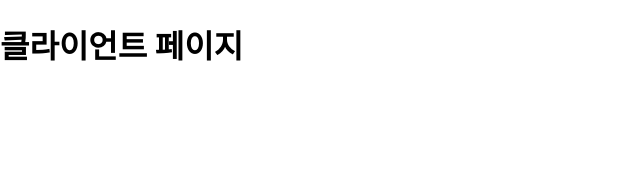
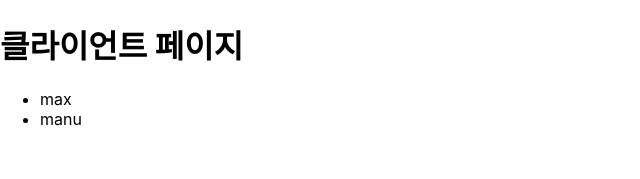
Before and after one commit to woobuntu/nextjs-practice, a Next.js app: page /clients in a window 1280 px wide. Shown: the top 179 px of the page, without its empty margins (0-640 px from the left). Built offline with nearby package versions, Linux system fonts and the light colour scheme.

Commit message:
동적 라우팅으로의 navigating

```diff
--- a/pages/clients/index.js
+++ b/pages/clients/index.js
@@ -1,7 +1,20 @@
+import Link from "next/link";
+
 function ClientPage() {
+  const clients = [
+    { id: "max", name: "max" },
+    { id: "manu", name: "manu" },
+  ];
   return (
     <div>
       <h1>클라이언트 페이지</h1>
+      <ul>
+        {clients.map(({ id, name }) => (
+          <li key={id}>
+            <Link href={`/clients/${name}`}>{name}</Link>
+          </li>
+        ))}
+      </ul>
     </div>
   );
 }
```
